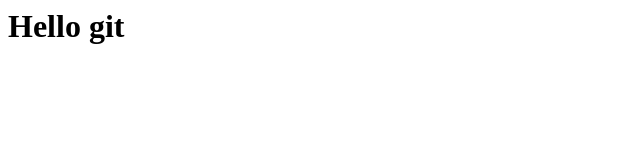
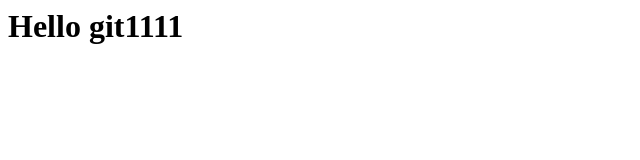
Before and after one commit to yao-fei/test, a plain HTML site: page index.html in a window 1280 px wide. Shown: the whole page, without its empty margins (0-640 px from the left). Drawn offline with Linux system fonts and the light colour scheme.

Commit message:
第二次提交

```diff
--- a/index.html
+++ b/index.html
@@ -1 +1 @@
-<h1>Hello git</h1>
+<h1>Hello git1111</h1>
```
